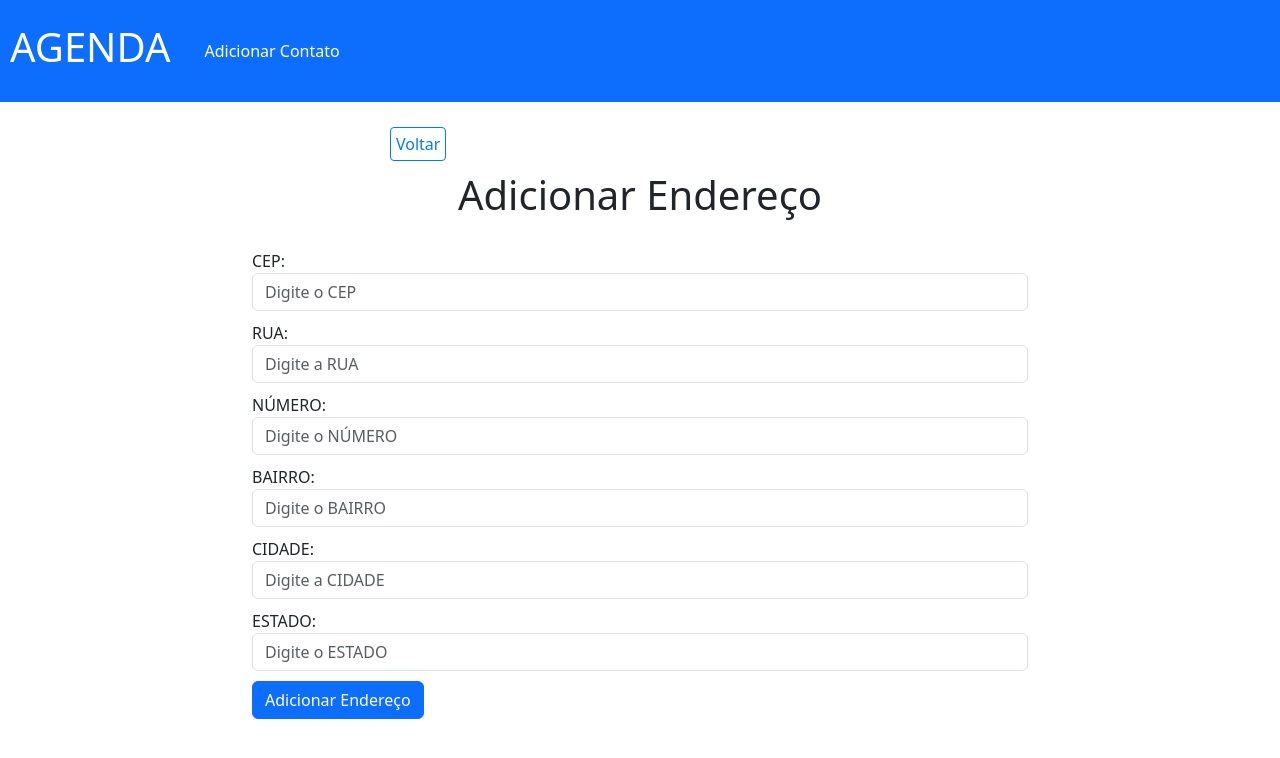
After one commit to cleversonmoraes/agenda, a PHP site: page /addAdress.php in a window 1280 px wide. The commit adds this page. Shown: the top 758 px of the page. Run offline with PHP 8.4, Linux system fonts and the light colour scheme; tables that the repository leaves empty hold one stand-in row (values such as "Sample post").

Commit message:
ultimo commit no prazo

```diff
--- /dev/null
+++ b/addAdress.php
@@ -0,0 +1,42 @@
+<?php
+    include_once("templates/header.php");
+?>
+
+<div class="container container-create">
+        <?php
+            include_once("templates/backbtn.html");
+        ?>
+        <h1 id="main-title">Adicionar Endereço</h1>
+
+        <form action="<?= $BASE_URL ?>config/process.php" method="POST">
+            <input type="hidden" name="type" value="addAdress">
+            <div class="form-group">
+                <label for="name">CEP:</label>
+                <input class="form-control" type="text" name="cep" id="cep" placeholder="Digite o CEP" required >
+            </div>
+            <div class="form-group">
+                <label for="name">RUA:</label>
+                <input class="form-control" type="text" name="rua" id="rua" placeholder="Digite a RUA">
+            </div>
+            <div class="form-group">
+                <label for="name">NÚMERO:</label>
+                <input class="form-control" type="text" name="numero" id="numero" placeholder="Digite o NÚMERO">
+            </div>
+            <div class="form-group">
+                <label for="name">BAIRRO:</label>
+                <input class="form-control" type="text" name="bairro" id="bairro" placeholder="Digite o BAIRRO">
+            </div>
+            <div class="form-group">
+                <label for="name">CIDADE:</label>
+                <input class="form-control" type="text" name="cidade" id="cidade" placeholder="Digite a CIDADE">
+            </div>
+            <div class="form-group">
+                <label for="name">ESTADO:</label>
+                <input class="form-control" type="text" name="estado" id="estado" placeholder="Digite o ESTADO">
+            </div>
+            <button type="submit" class="btn btn-primary">Adicionar Endereço</button>
+        </form>
+
+<?php
+    include_once("templates/footer.php");
+?>
--- a/config/process.php
+++ b/config/process.php
@@ -100,6 +100,45 @@ use function PHPSTORM_META\type;
                 echo"Erro: $error";
             }
 
+
+        // INSERIR ENDEREÇO - INCOMPLETO :D - BATENDO A CABEÇA PRA ENTENDER PORQUE NAO ESTA ATUALIZANDO O BANCO DE DADOS
+        } else if ($data["type"] === "addAdress") {
+
+
+            $cep = $data["cep"];
+            $rua = $data["rua"];
+            $numero = $data["numero"];
+            $bairro = $data["bairro"];
+            $cidade = $data["cidade"];
+            $estado = $data["estado"];
+            $id = $data["id"];
+
+
+            $query = "UPDATE contacts
+            SET cep = :cep, rua = :rua, numero = :numero, bairro = :bairro, cidade = :cidade, estado = :estado
+            WHERE id = :id";
+
+            $stmt = $conn->prepare($query);
+
+            $stmt->bindParam(":cep", $cep);
+            $stmt->bindParam(":rua", $rua);
+            $stmt->bindParam(":numero", $numero);
+            $stmt->bindParam(":bairro", $bairro);
+            $stmt->bindParam(":cidade", $cidade);
+            $stmt->bindParam(":estado", $estado);
+            $stmt->bindParam(":id", $id);
+
+            try {
+
+                $stmt->execute();
+                $_SESSION["msg"] = "Endereço atualizado com sucesso!";
+
+            } catch (PDOException $e) {
+                // erro na conexão
+                $error = $e->getMessage();
+                echo"Erro: $error";
+            }
+
         }
 
         //REDIRECT HOME
@@ -143,4 +182,6 @@ use function PHPSTORM_META\type;
     // FECHAR CONEXÃO
     $conn = null;
 
+
+    //INFELIZMENTE A CORRERIA DO DIA A DIA NAO ME PERMITIU ADICIONAR MAIS FUNCIONALIDADES A TEMPO. MEU FOCO NOS ULTIMOS MESES TINHA SIDO FRONT END, MAS O TESTE ME TROUXE NOVOS HORIZONTES EM RELAÇÃO AO BACK END. PRETENDO PROSSEGUIR COM OS ESTUDOS DE BACK DAQUI EM DIANTE. INDEPENDENTE DO RESULTADO DO TESTE, AGRADEÇO PELA OPORTUNIDADE E PELO DESAFIO. :D
 ?>
--- a/edit.php
+++ b/edit.php
@@ -33,7 +33,9 @@
             </div>
             <button type="submit" class="btn btn-primary">Atualizar</button>
         </form>
-
+        <form action="<?= $BASE_URL ?>addAdress.php" method="POST">
+            <button type="submit" class="btn btn-primary">Adicionar Endereço</button>
+        </form>
     </div>
 
 
```
